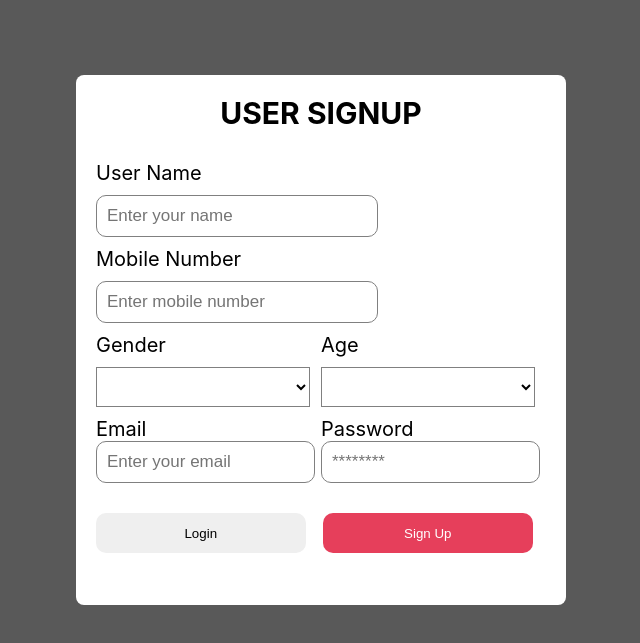
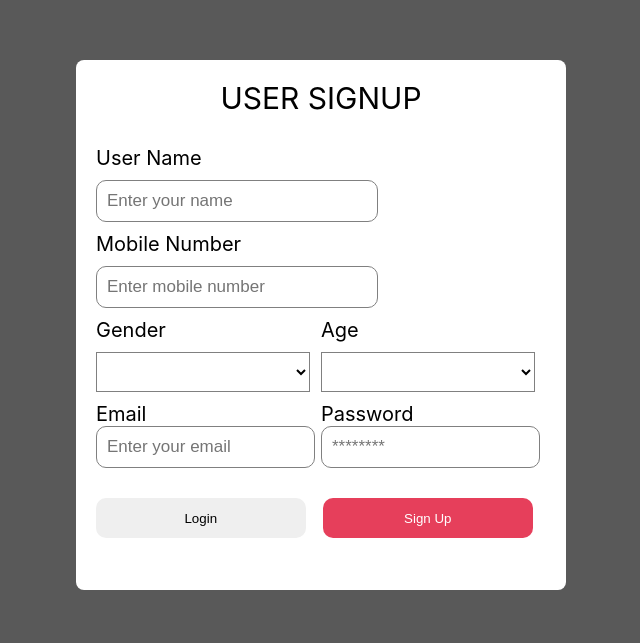
Before and after one commit to koushikgg/intellicar_project, a React (Create React App) app: page /signup in a window 1280 px wide. Shown: the part 125-768 px from the top of the page, without its empty margins (319-959 px from the left). Built offline with nearby package versions, Linux system fonts and the light colour scheme.

Commit message:
[Anand] updated Signup design

```diff
--- a/src/component/Signup/Signup.jsx
+++ b/src/component/Signup/Signup.jsx
@@ -40,6 +40,9 @@ function Signup() {
     }
     return (
         <>
+
+        <div className="signup-main">
+
             <div className="signup-main-cnt">
                 <div className="signup-txt-cnt"><p>USER SIGNUP</p></div>
                 <div className="signup-name-cnt">
@@ -97,6 +100,12 @@ function Signup() {
                     <p style={{color:"green"}}>{message}</p>
                 </div>
             </div>
+
+
+            </div>
+
+
+
         </>
     )
 }
--- a/src/component/Signup/Signup.scss
+++ b/src/component/Signup/Signup.scss
@@ -10,11 +10,19 @@ input{
     padding-left: 10px;
 }
 
+.signup-main{
+
+  height: 900px;
+    display: flex;
+    align-items: center;
+    justify-content: center;
+}
+
 .signup-main-cnt {
     width: 450px;
     height: 490px;
-    margin: auto;
-    margin-top: 25vh;
+    // margin: auto;
+    // margin-top: 25vh;
     display: flex;
     flex-direction: column;
     // border: 1px solid black;
@@ -31,7 +39,6 @@ input{
     margin-bottom: 20px;
     p{
         font-size: 30px;
-        font-weight: 700;
     }
 }
 
```
